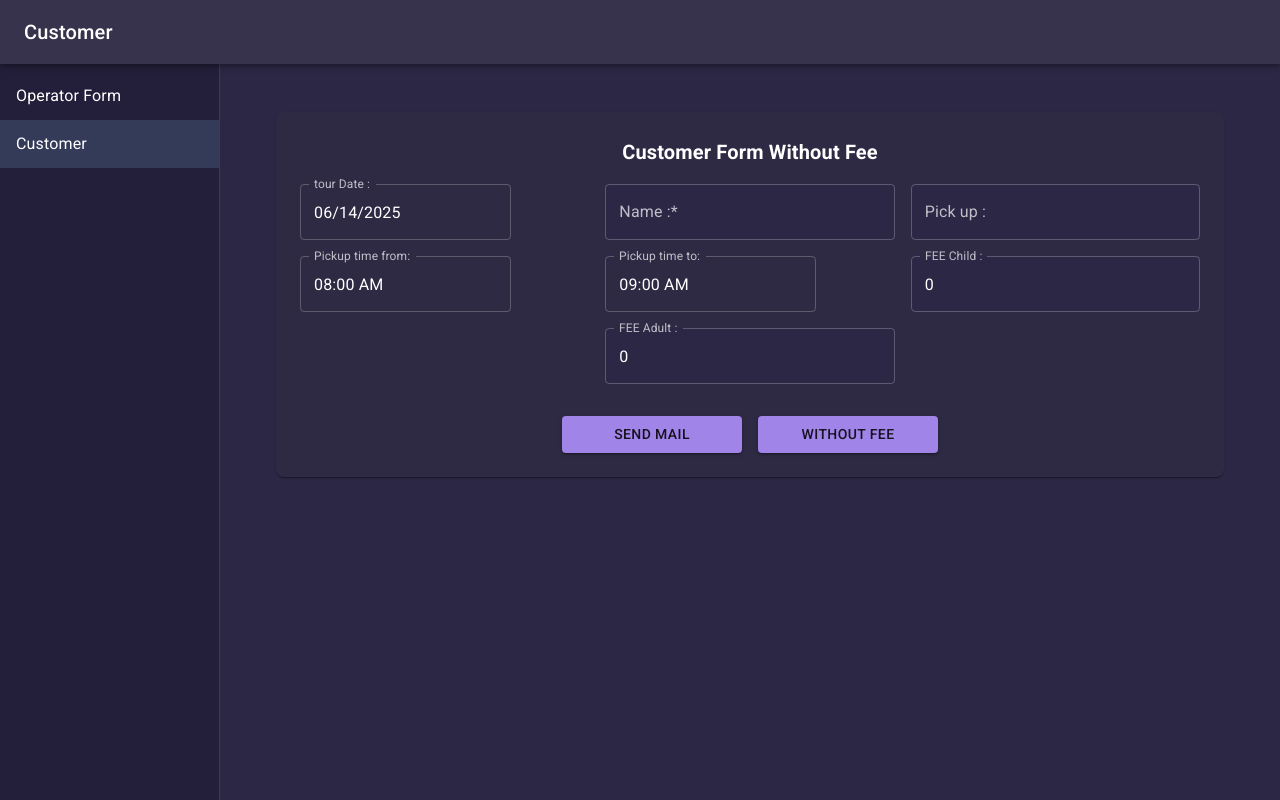
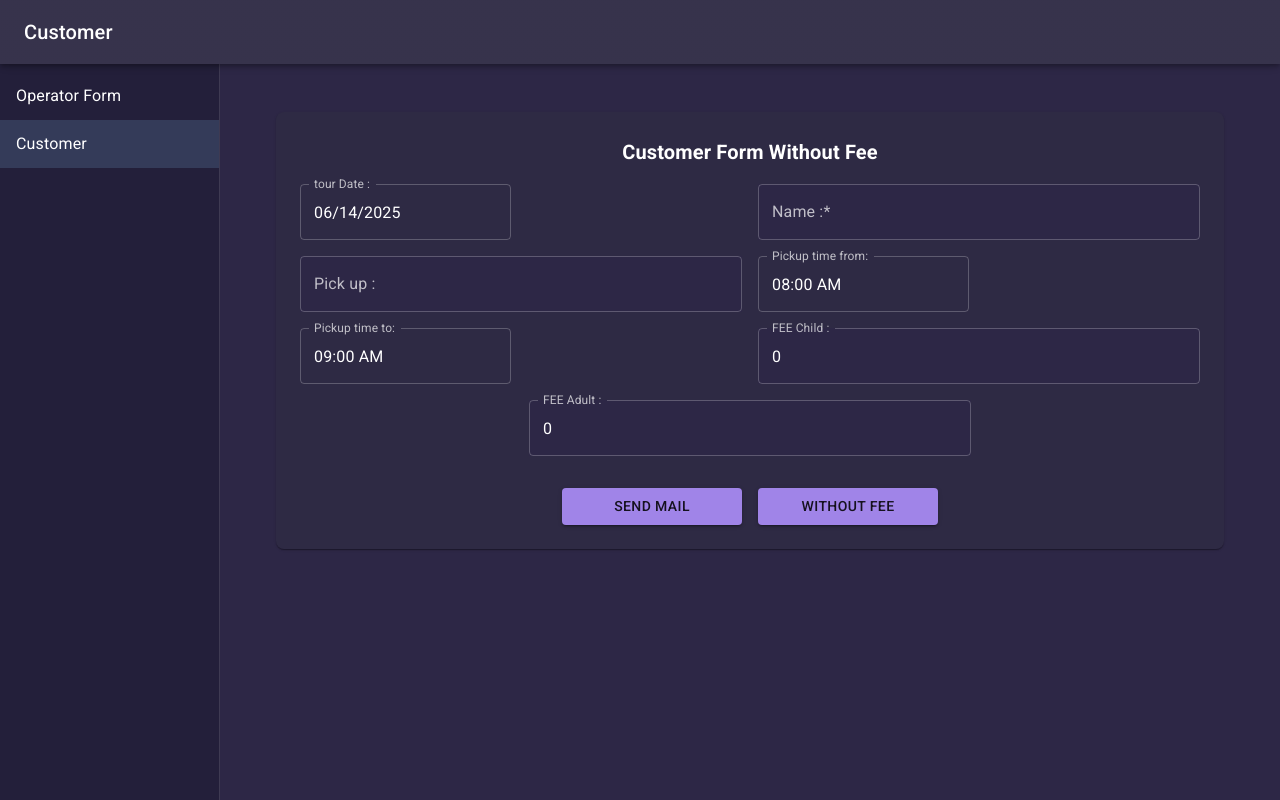
Before and after one commit to majidorc/text-generator, a Next.js app: page /customer in a window 1280 px wide. Both pictures are taken after a click on the button "WITH FEE". Built offline with nearby package versions, Linux system fonts and the light colour scheme.

Commit message:
Switch to 2-column layout for all fields on Customer page for cleaner look

```diff
--- a/pages/customer.js
+++ b/pages/customer.js
@@ -104,7 +104,7 @@
           Customer Form Without Fee
         </Typography>
         <Grid container spacing={2} alignItems="center" justifyContent="center">
-          <Grid item xs={12} md={4}>
+          <Grid item xs={12} md={6}>
             <LocalizationProvider dateAdapter={AdapterDayjs}>
               <DatePicker
                 label="tour Date :"
@@ -116,7 +116,7 @@
               />
             </LocalizationProvider>
           </Grid>
-          <Grid item xs={12} md={4}>
+          <Grid item xs={12} md={6}>
             <TextField
               fullWidth
               label="Name :*"
@@ -127,7 +127,7 @@
               sx={{ bgcolor: "#2d2746" }}
             />
           </Grid>
-          <Grid item xs={12} md={4}>
+          <Grid item xs={12} md={6}>
             <TextField
               fullWidth
               label="Pick up :"
@@ -138,7 +138,7 @@
               sx={{ bgcolor: "#2d2746" }}
             />
           </Grid>
-          <Grid item xs={12} md={4}>
+          <Grid item xs={12} md={6}>
             <LocalizationProvider dateAdapter={AdapterDayjs}>
               <TimePicker
                 label="Pickup time from:"
@@ -150,7 +150,7 @@
               />
             </LocalizationProvider>
           </Grid>
-          <Grid item xs={12} md={4}>
+          <Grid item xs={12} md={6}>
             <LocalizationProvider dateAdapter={AdapterDayjs}>
               <TimePicker
                 label="Pickup time to:"
@@ -163,7 +163,7 @@
             </LocalizationProvider>
           </Grid>
           {showFeeFields && (
-            <Grid item xs={12} md={4}>
+            <Grid item xs={12} md={6}>
               <TextField
                 fullWidth
                 label="FEE Child :"
@@ -176,7 +176,7 @@
             </Grid>
           )}
           {showFeeFields && (
-            <Grid item xs={12} md={4}>
+            <Grid item xs={12} md={6}>
               <TextField
                 fullWidth
                 label="FEE Adult :"
```
